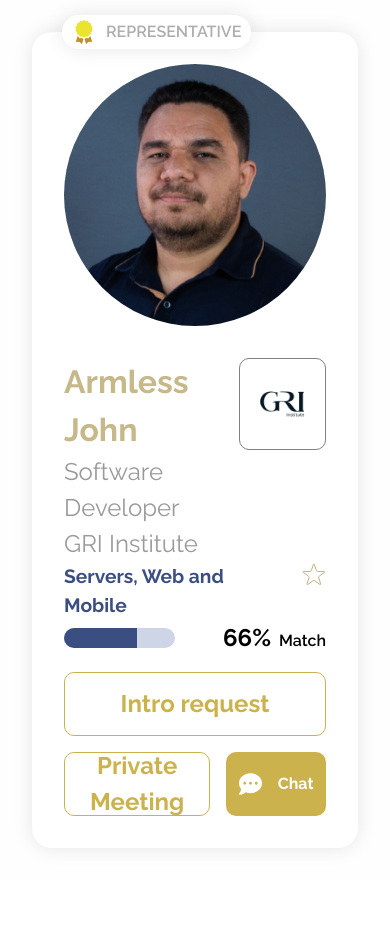
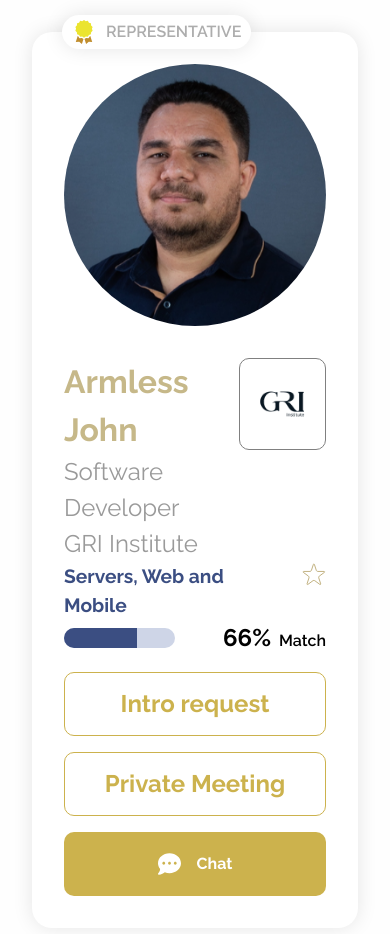
Before and after one commit to apeetec/componenteReact, a React (Vite) app: page / in a window 390 px wide. Shown: the top 934 px of the page. Before the commit the page ends 880 px from the top, so only its background shows below. Built offline with nearby package versions, Linux system fonts and the light colour scheme.

Commit message:
Responsividade

```diff
--- a/src/App.css
+++ b/src/App.css
@@ -71,4 +71,5 @@ strong{font-weight: bold;font-size: 1.5rem;}
   .content{grid-template-columns: 1fr;}
   .buttons{flex-wrap: wrap;}
   .m-auto{margin-top: inherit!important;}
+  .btn-large{flex: 1 1 100%;}
 }
```
